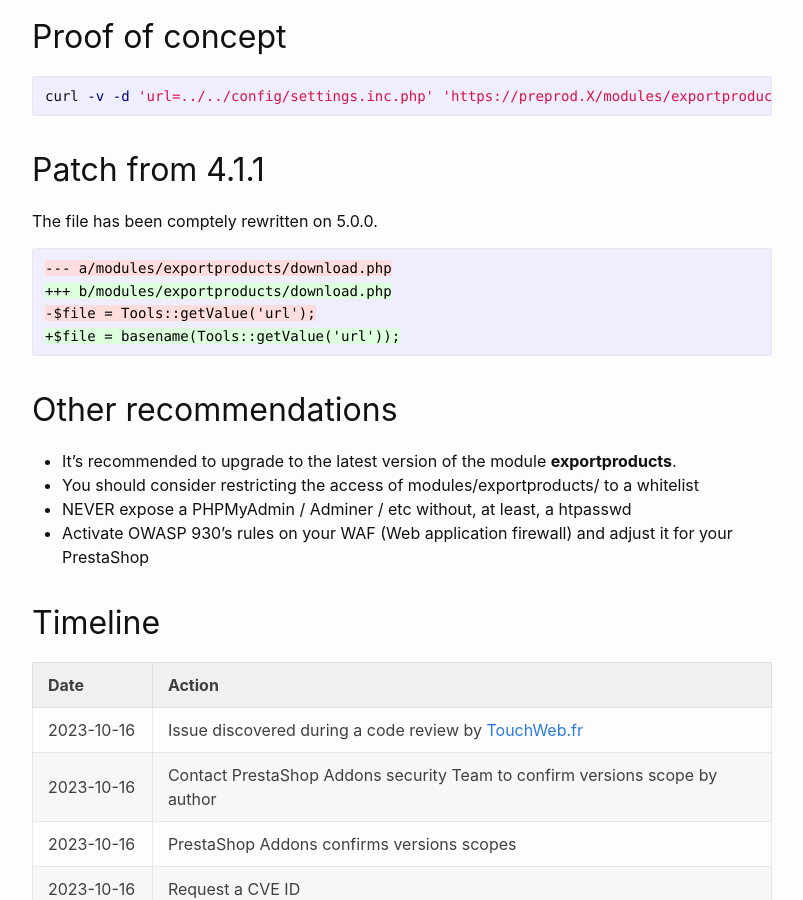
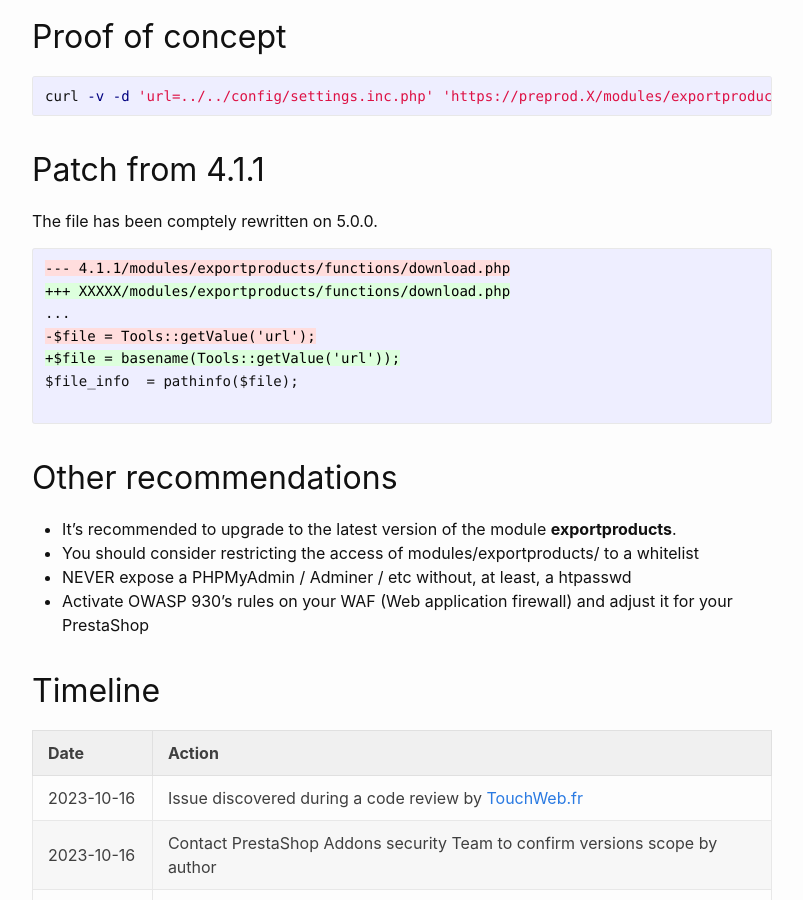
Before and after one commit to friends-of-presta/security-advisories, a Jekyll site: the page built from _posts/2023-10-24-exportproducts.md, in a window 1280 px wide and 900 px high, scrolled down 2207 px. Shown: the whole window, without its empty margins (238-1041 px from the left). Built offline with Jekyll 4.4.1, drawn with Linux system fonts in a browser that asks for light colours.

Commit message:
Revert "Fix patch with correct path": This should be a PR
This reverts commit 648fec332984e604c6e55e9c85cf1cd160ec4841.

````diff
--- a/_posts/2023-10-24-exportproducts.md
+++ b/_posts/2023-10-24-exportproducts.md
@@ -62,10 +62,13 @@ curl -v -d 'url=../../config/settings.inc.php' 'https://preprod.X/modules/export
 The file has been comptely rewritten on 5.0.0.
 
 ```diff
---- a/modules/exportproducts/download.php
-+++ b/modules/exportproducts/download.php
+--- 4.1.1/modules/exportproducts/functions/download.php
++++ XXXXX/modules/exportproducts/functions/download.php
+...
 -$file = Tools::getValue('url');
 +$file = basename(Tools::getValue('url'));
+$file_info  = pathinfo($file);
+
 ```
 
 ## Other recommendations
````
